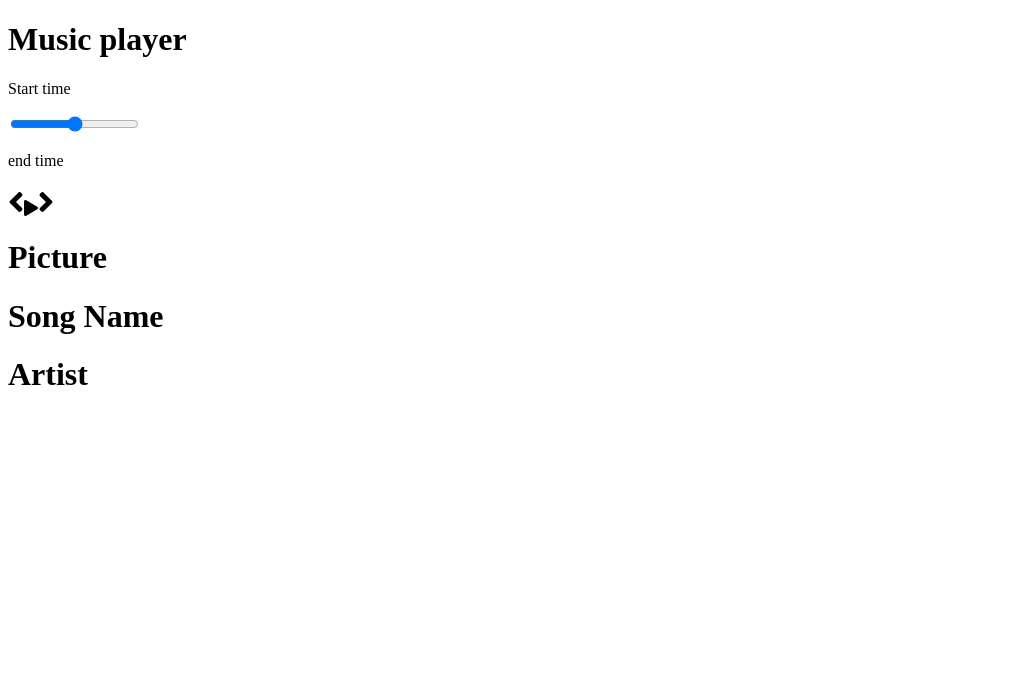
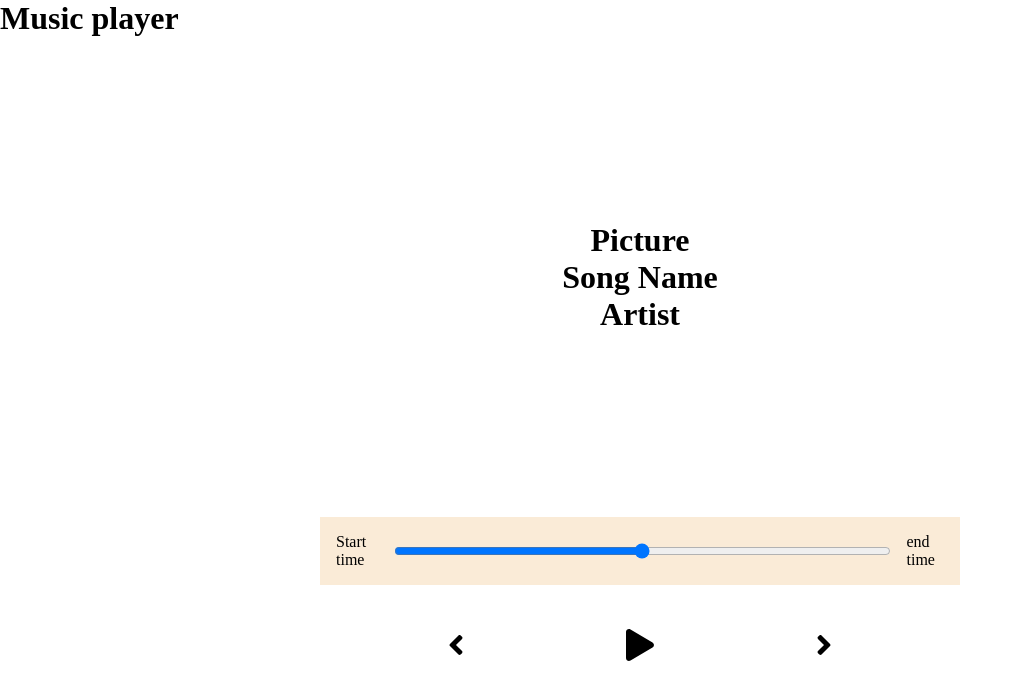
Before and after one commit to kaushal4/react-music-player, a React (Create React App) app: page / in a window 1280 px wide. Shown: the top 700 px of the page, without its empty margins (0-1023 px from the left). Built offline with nearby package versions, Linux system fonts and the light colour scheme.

Commit message:
added basic styling

```diff
--- a/src/App.js
+++ b/src/App.js
@@ -1,12 +1,13 @@
 import Player from "./components/player"
 import Songs from "./components/songs"
-
+import "./styles/app.scss"
 function App() {
   return (
     <div>
       <h1>Music player</h1>
+      <Songs />
       <Player />
-      <Songs />
+
     </div>
   );
 }
--- a/src/components/player.js
+++ b/src/components/player.js
@@ -11,7 +11,7 @@
             </div>
             <div className="play-control">
                 <FontAwesomeIcon className="skip-back" icon={faAngleLeft} size="2x"/>
-                <FontAwesomeIcon className="play" icon={faPlay}/>
+                <FontAwesomeIcon className="play" icon={faPlay} size="2x"/>
                 <FontAwesomeIcon className="skip-forward" icon={faAngleRight} size="2x"/>
             </div>
         </div>
--- /dev/null
+++ b/src/styles/_player.scss
@@ -0,0 +1,29 @@
+.player {
+  min-height: 20vh;
+  display: flex;
+  flex-direction: column;
+  justify-content: space-between;
+  align-items: center;
+  .time-control {
+    width: 50%;
+    background-color: antiquewhite;
+    display: flex;
+    input {
+      width: 100%;
+      padding: 1rem 2rem;
+    }
+    p {
+      padding: 1rem;
+    }
+  }
+  .play-control {
+    display: flex;
+    justify-content: space-between;
+    align-items: center;
+    width: 30%;
+    padding: 1rem;
+    svg {
+      cursor: pointer;
+    }
+  }
+}
--- /dev/null
+++ b/src/styles/_songs.scss
@@ -0,0 +1,7 @@
+.song-container {
+  min-height: 60vh;
+  display: flex;
+  flex-direction: column;
+  align-items: center;
+  justify-content: center;
+}
--- a/src/styles/app.scss
+++ b/src/styles/app.scss
@@ -3,3 +3,5 @@
   padding: 0;
   box-sizing: 0;
 }
+@import "./player";
+@import "./songs";
```
